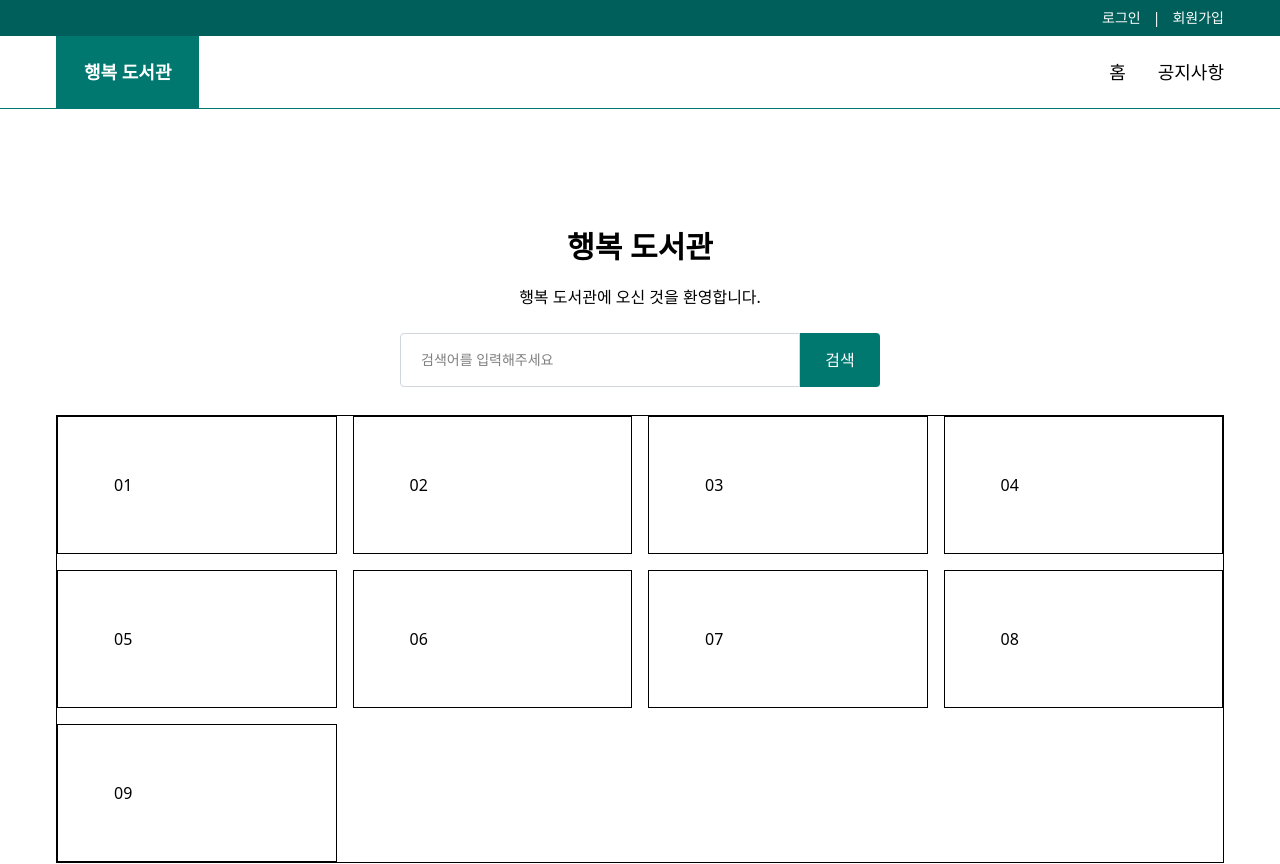
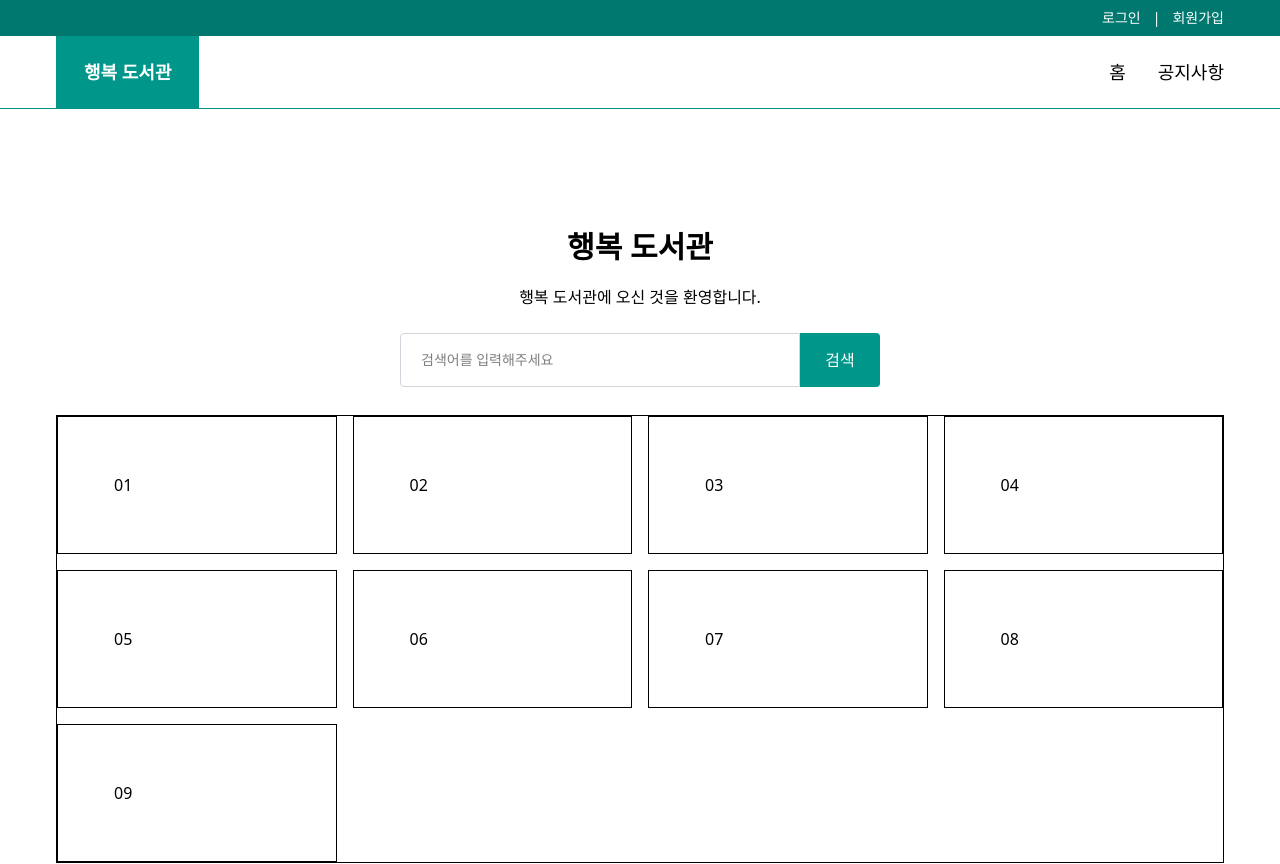
Before and after one commit to eziquexx/mini-library-management-system, a React (Vite) app in the folder frontend/: page / in a window 1280 px wide. Shown: the top 864 px of the page. Built offline with nearby package versions, Linux system fonts and the light colour scheme; no server answers.

Commit message:
feat(home) [frontend]: 색상 변경

```diff
--- a/frontend/src/pages/HomePage.jsx
+++ b/frontend/src/pages/HomePage.jsx
@@ -55,7 +55,7 @@ const HomePage = () => {
       <div className="w-full">
         <header className="flex flex-col">
           {/* header1 */}
-          <div className="w-full flex justify-center bg-teal-800 px-7 md:px-10 lg:px-14">
+          <div className="w-full flex justify-center bg-teal-700 px-7 md:px-10 lg:px-14">
             <div className="w-7xl max-w-7xl h-9 leading-9 text-sm">
               <div className="flex flex-row float-right text-white">
                 {user ? (
@@ -70,16 +70,16 @@ const HomePage = () => {
                   <>
                     <Link to="/login">로그인</Link>
                     <div className="mx-3">|</div>
-                    <Link to="/login">회원가입</Link>
+                    <Link to="/signup">회원가입</Link>
                   </>
                 )}
               </div>
             </div>
           </div>
           {/* header2 */}
-          <div className="w-full flex justify-center bg-white border-b border-teal-700 px-7 md:px-10 lg:px-14">
+          <div className="w-full flex justify-center bg-white border-b border-teal-600 px-7 md:px-10 lg:px-14">
             <div className="w-7xl max-w-7xl flex justify-between h-18 leading-18 text-lg">
-              <h1><Link to="/" className="block font-bold text-white bg-teal-700 px-7">행복 도서관</Link></h1>
+              <h1><Link to="/" className="block font-bold text-white bg-teal-600 px-7">행복 도서관</Link></h1>
               <ul className="flex flex-row space-x-8">
                 <li><Link to="/">홈</Link></li>
                 <li><Link to="/notice">공지사항</Link></li>
@@ -106,7 +106,7 @@ const HomePage = () => {
                       text-sm leading-5
                       bg-white"
                   />
-                  <button className="rounded-r-sm bg-teal-700 text-white px-4 w-1/6">검색</button>
+                  <button className="rounded-r-sm bg-teal-600 hover:bg-teal-700 text-white px-4 w-1/6 cursor-pointer">검색</button>
                 </div>
               </form>
             </div>
```
